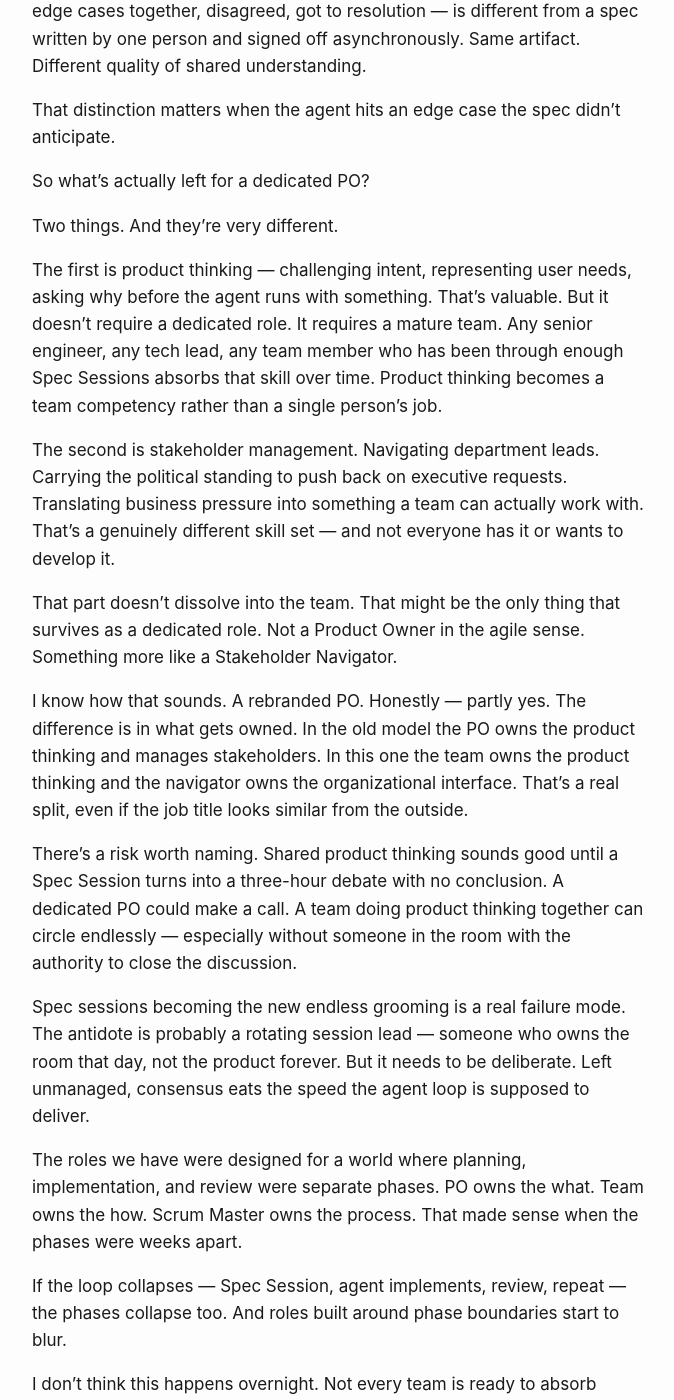
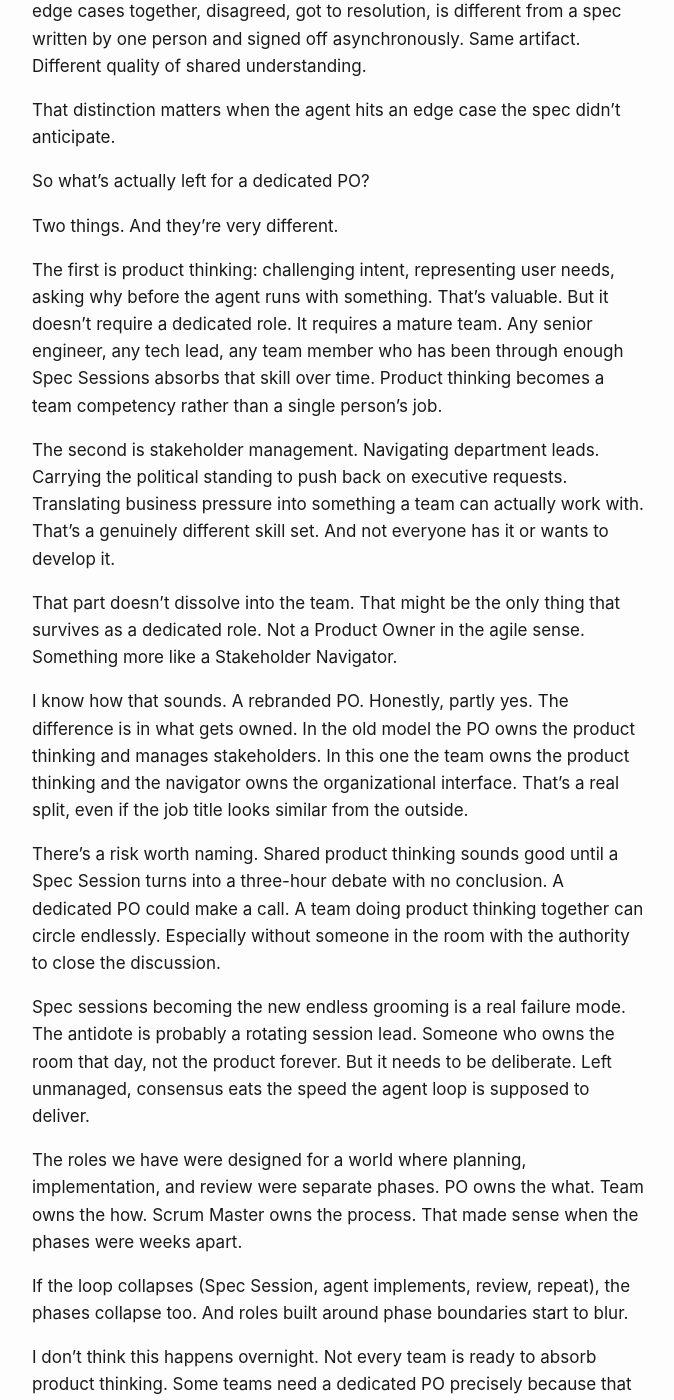
Before and after one commit to aepfli/aepfli.github.io, a Jekyll site: the page built from _posts/2026-06-22-The-PO-is-Dead-Long-Live-the-PO.md, in a window 1280 px wide and 1400 px high, scrolled down 926 px. Shown: the whole window, without its empty margins (302-976 px from the left). Built offline with Jekyll 4.4.1, drawn with Linux system fonts in a browser that asks for light colours; comment, search, counter and statistics services are not loaded; some of the changed text lies outside the part shown.

Commit message:
Voice pass (batch 2/5): PO is Dead, End of the Craftsman, Genie
Em-dashes to periods/commas/parens across all three; vary the repeated 'nobody
notices... output looks the same' line in Craftsman (keep it in Genie).

Co-Authored-By: Claude Opus 4.8 (1M context) <noreply@anthropic.com>

```diff
--- a/_posts/2026-06-22-The-PO-is-Dead-Long-Live-the-PO.md
+++ b/_posts/2026-06-22-The-PO-is-Dead-Long-Live-the-PO.md
@@ -12,7 +12,7 @@ excerpt_separator: <!--more-->
 date: 2026-06-22 09:00:00 +0200
 ---
 
-When I wrote about [shifting the engineering process left](https://schrottner.at/2026/06/18/The-Wrong-End-of-the-Problem.html) — spec sessions, autonomous agents, humans reviewing output rather than writing code — a question kept coming up.
+When I wrote about [shifting the engineering process left](https://schrottner.at/2026/06/18/The-Wrong-End-of-the-Problem.html) (spec sessions, autonomous agents, humans reviewing output rather than writing code), a question kept coming up.
 Where does the Product Owner fit in all of this?
 
 It's the right question.
@@ -27,7 +27,7 @@ The team needed to know when something was done.
 The PO needed confidence that what got built matched the intent.
 Acceptance criteria were the contract between the two.
 
-But if the Spec Session is where intent gets defined — by the whole team, together, before the agent runs — that gap closes.
+But if the Spec Session is where intent gets defined, by the whole team, together, before the agent runs, that gap closes.
 What the team agreed on in the room is the definition of done.
 The spec is the acceptance criteria.
 You don't need a separate validation step because the planning and the agreement happened at the same time.
@@ -39,12 +39,12 @@ The spec is a necessary contract.
 It's not a sufficient one.
 
 Simon Martinelli's work on the [AI Unified Process](https://unifiedprocess.ai/) validates the spec-driven approach technically.
-But his model is about the artifact — requirements at the center, AI generating everything else from them.
+But his model is about the artifact. Requirements at the center, AI generating everything else from them.
 How the team actually builds shared understanding before the spec exists isn't something it addresses.
 That's not a criticism.
 It's just a different question.
 
-A spec written after a real Spec Session — where the team worked through edge cases together, disagreed, got to resolution — is different from a spec written by one person and signed off asynchronously.
+A spec written after a real Spec Session, where the team worked through edge cases together, disagreed, got to resolution, is different from a spec written by one person and signed off asynchronously.
 Same artifact.
 Different quality of shared understanding.
 
@@ -55,7 +55,7 @@ So what's actually left for a dedicated PO?
 Two things.
 And they're very different.
 
-The first is product thinking — challenging intent, representing user needs, asking why before the agent runs with something.
+The first is product thinking: challenging intent, representing user needs, asking why before the agent runs with something.
 That's valuable.
 But it doesn't require a dedicated role.
 It requires a mature team.
@@ -66,7 +66,7 @@ The second is stakeholder management.
 Navigating department leads.
 Carrying the political standing to push back on executive requests.
 Translating business pressure into something a team can actually work with.
-That's a genuinely different skill set — and not everyone has it or wants to develop it.
+That's a genuinely different skill set. And not everyone has it or wants to develop it.
 
 That part doesn't dissolve into the team.
 That might be the only thing that survives as a dedicated role.
@@ -75,7 +75,7 @@ Something more like a Stakeholder Navigator.
 
 I know how that sounds.
 A rebranded PO.
-Honestly — partly yes.
+Honestly, partly yes.
 The difference is in what gets owned.
 In the old model the PO owns the product thinking and manages stakeholders.
 In this one the team owns the product thinking and the navigator owns the organizational interface.
@@ -84,10 +84,10 @@ That's a real split, even if the job title looks similar from the outside.
 There's a risk worth naming.
 Shared product thinking sounds good until a Spec Session turns into a three-hour debate with no conclusion.
 A dedicated PO could make a call.
-A team doing product thinking together can circle endlessly — especially without someone in the room with the authority to close the discussion.
+A team doing product thinking together can circle endlessly. Especially without someone in the room with the authority to close the discussion.
 
 Spec sessions becoming the new endless grooming is a real failure mode.
-The antidote is probably a rotating session lead — someone who owns the room that day, not the product forever.
+The antidote is probably a rotating session lead. Someone who owns the room that day, not the product forever.
 But it needs to be deliberate.
 Left unmanaged, consensus eats the speed the agent loop is supposed to deliver.
 
@@ -97,17 +97,17 @@ Team owns the how.
 Scrum Master owns the process.
 That made sense when the phases were weeks apart.
 
-If the loop collapses — Spec Session, agent implements, review, repeat — the phases collapse too.
+If the loop collapses (Spec Session, agent implements, review, repeat), the phases collapse too.
 And roles built around phase boundaries start to blur.
 
 I don't think this happens overnight.
 Not every team is ready to absorb product thinking.
 Some teams need a dedicated PO precisely because that skill isn't there yet.
-That's fine — it becomes a development goal, not a permanent structure.
+That's fine. It becomes a development goal, not a permanent structure.
 
 But the direction is clear enough.
 The tighter the loop gets, the more the team needs to think in products, not just tickets.
-The Spec Session is where that thinking lives — not as a document handoff, but as a room where shared understanding actually gets built.
+The Spec Session is where that thinking lives. Not as a document handoff, but as a room where shared understanding actually gets built.
 
 The Stakeholder Navigator is who protects that room from the outside while it's happening.
 
```
Also changed, not shown: _posts/2026-06-24-The-End-of-the-Craftsman.md (+11 -11 lines), _posts/2026-06-26-The-Ever-Agreeing-Genie.md (+9 -9 lines).
